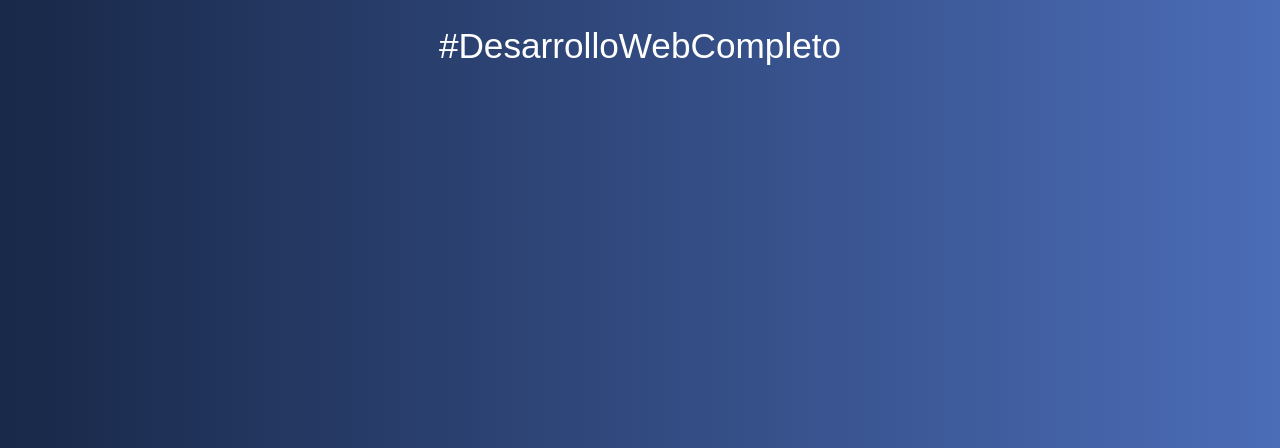
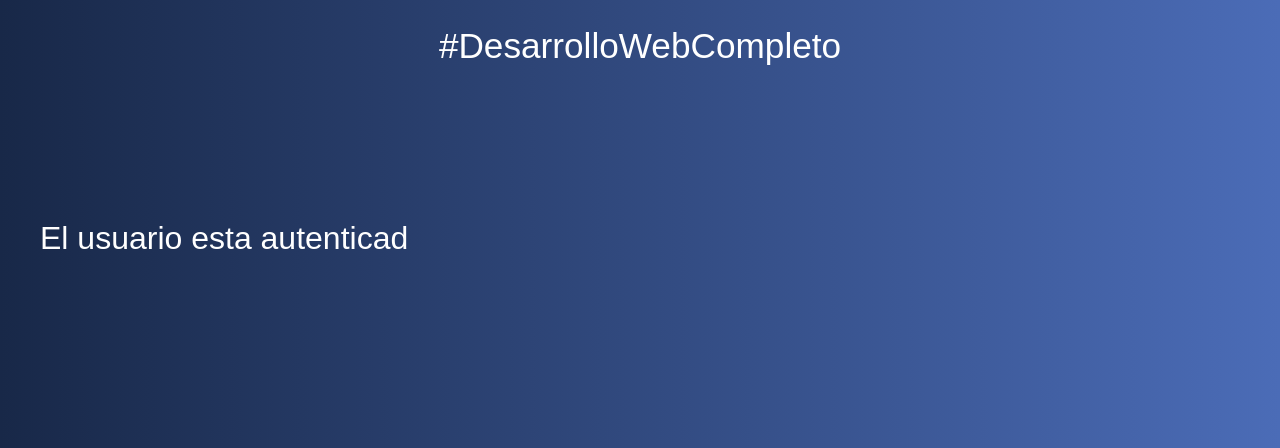
Before and after one commit to patxiarana/PHP-Course, a PHP site: page /16-types.php in a window 1280 px wide. Shown: the part 259-707 px from the top of the page. Run offline with PHP 8.4, Linux system fonts and the light colour scheme.

Commit message:
types in php

```diff
--- a/IntroduccionPHP_inicio/16-types.php
+++ b/IntroduccionPHP_inicio/16-types.php
@@ -1,7 +1,19 @@
 <?php include 'includes/header.php';
 
 
+declare(stritc_types = 1) ;
+
+function usuarioAutenticado(bool $autenticado) : string | int {
+   if($autenticado) {
+    return  "El usuario esta autenticad" ;
+   } else {
+    return 20 ;
+   }
+} ;
 
 
+$usuario = usuarioAutenticado(true) ;
+
+echo $usuario ;
 
 include 'includes/footer.php';
```
